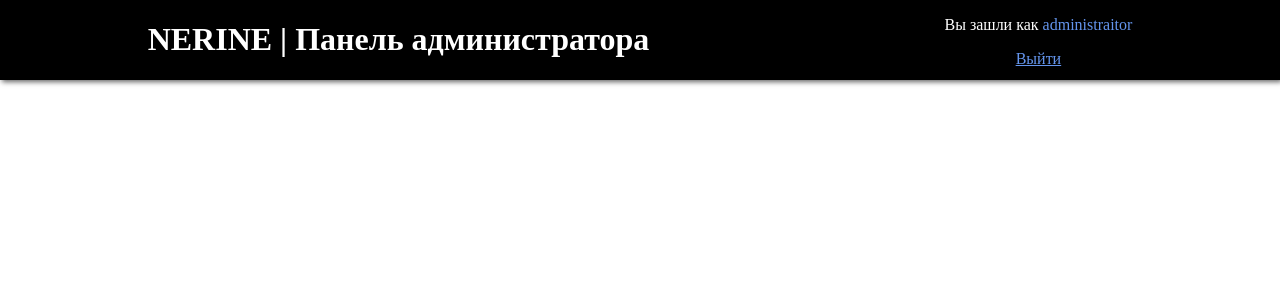
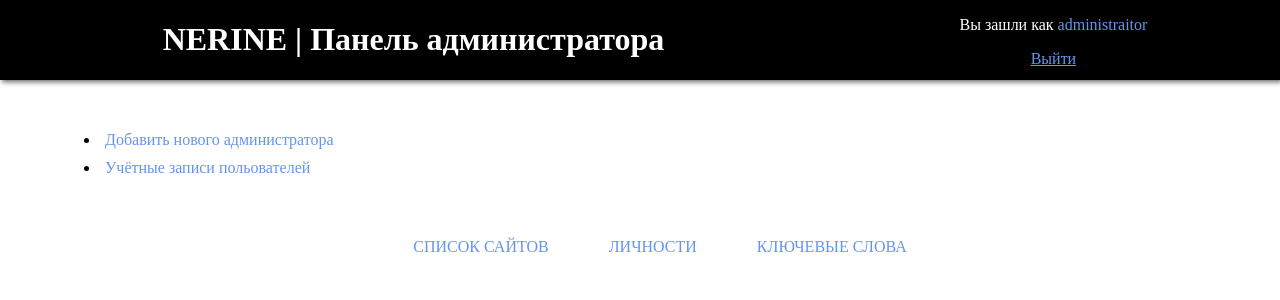
Before and after one commit to piterskikhsa/nerine, a Django app: page /admin/sites/ in a window 1280 px wide. Shown: the top 300 px of the page. Run offline with Django 3.2, Linux system fonts and the light colour scheme; parts of the project's set-up code (start-up, migrations or seed data) failed here and were passed over.

Commit message:
Written navigation menu

```diff
--- a/nerine_server/admin_app/static/css/main.css
+++ b/nerine_server/admin_app/static/css/main.css
@@ -11,6 +11,10 @@ header {
     color: #fff;
     background-color: #000;
     box-shadow: rgba(0,0,0,.6) 2px 2px 5px;
+}
+
+.header_title {
+    padding: 0 30px;
 }
 
 .header__logout-panel {
@@ -35,3 +39,41 @@ header {
 main {
 
 }
+
+.management-panel {
+    display: flex;
+    flex-direction: column;
+    margin: 30px 0 30px 60px;
+}
+
+.management-panel_item {
+    padding: 5px;
+}
+
+.management-panel_item a {
+    color: cornflowerblue;
+    text-decoration: none;
+}
+
+.management-panel_item a:hover {
+    text-decoration: underline;
+}
+
+.nav-menu {
+    display: flex;
+    justify-content: center;
+}
+
+.nav-menu_item {
+    padding: 10px 30px;
+    list-style-type: none;
+}
+
+.nav-menu_item a {
+    color: cornflowerblue;
+    text-decoration: none;
+}
+
+.nav-menu_item a:hover {
+    text-decoration: underline;
+}
--- a/nerine_server/admin_app/templates/base.html
+++ b/nerine_server/admin_app/templates/base.html
@@ -12,7 +12,7 @@
     </head>
     <body>
         <header>
-            <h1>NERINE | Панель администратора</h1>
+            <h1 class="header_title">NERINE | Панель администратора</h1>
             <div class="header__logout-panel">
                 <p>
                     Вы зашли как
@@ -22,6 +22,27 @@
             </div>
         </header>
         <main>
+            <div class="management-panel">
+                <ul>
+                    <li class="management-panel_item">
+                        <a href="#">Добавить нового администратора</a>
+                    </li>
+                    <li class="management-panel_item">
+                        <a href="#">Учётные записи польователей</a>
+                    </li>
+                </ul>
+            </div>
+            <ul class="nav-menu">
+                <li class="nav-menu_item">
+                    <a href="#">СПИСОК САЙТОВ</a>
+                </li>
+                <li class="nav-menu_item">
+                    <a href="#">ЛИЧНОСТИ</a>
+                </li>
+                <li class="nav-menu_item">
+                    <a href="#">КЛЮЧЕВЫЕ СЛОВА</a>
+                </li>
+            </ul>
             {% block content %}
             {% endblock %}
         </main>
```
